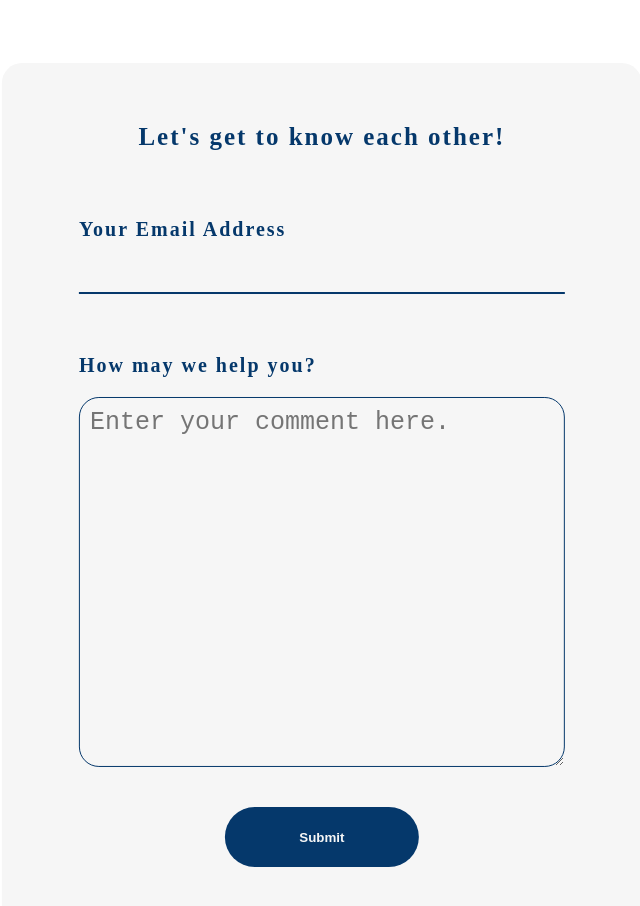
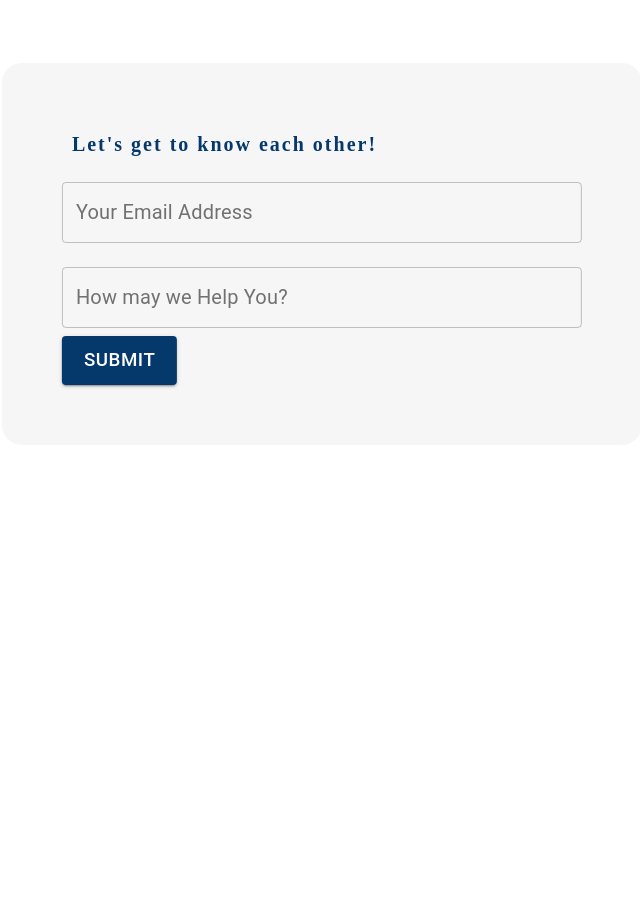
Before and after one commit to Blaine137/unanimity, a React (Create React App) app: page /contact in a window 1280 px wide. Shown: the part 222-1128 px from the top of the page, without its empty margins (318-958 px from the left). After the commit the page ends 800 px from the top, so only its background shows below. Built offline with nearby package versions, Linux system fonts and the light colour scheme.

Commit message:
added Material UI form components #160

```diff
--- a/src/components/ContactForm/ContactForm.js
+++ b/src/components/ContactForm/ContactForm.js
@@ -3,6 +3,7 @@ import styles from './ContactForm.module.scss';
 import NavigationRouterLinks from '../NavigationRouterLinks/NavigationRouterLinks.js';
 import { motion } from 'framer-motion';
 import emailjs from 'emailjs-com';
+import { FormControl, InputLabel, TextField, OutlinedInput, Button } from '@material-ui/core';
 
 /*
 User form that takes in contact information, notifies the user, and sends the email.
@@ -34,14 +35,23 @@ let ContactForm = props => {
                 <NavigationRouterLinks />
                 <img src="../../../unanimity-large-logo.svg" alt="Unanimity Messenger Logo. Harmony through words."/>
                 <form className={ styles.form } onSubmit={ sendEmail }>
-                    <fieldset>
-                        <legend>Let's get to know each other!</legend>
-                        <label htmlFor="Email" >Your Email Address</label>
-                        <input aria-label="Email Text input" type="Email" id="Email" name="Email" className={ styles.input } required />
-                        <label htmlFor="Comments">How may we help you?</label>
-                        <textarea aria-label="Enter your comment here for unanimity contact form." id="Comment" name="Comment" rows="12" placeholder="Enter your comment here." required></textarea>
-                        <input aria-label="Submit contact form to Unanimity" type="submit" value="Submit" className={ styles.submit } />
-                    </fieldset>
+                    <legend>Let's get to know each other!</legend>
+                    <FormControl fullWidth={true} variant="outlined" margin="normal">
+                        <InputLabel htmlFor="Email">Your Email Address</InputLabel>
+                        <OutlinedInput id="Email" inputProps={{ 'aria-label': 'Enter you email to be contacted at.', 'type': 'Email', 'name': 'Email', 'required': 'true'}} label="Your Email Address" />
+                    </FormControl>
+                    <FormControl fullWidth={true} margin="normal">
+                        <TextField aria-label="Enter your comment here for unanimity contact form." id="outlined-basic" label="How may we Help You?" variant="outlined" id="Comment" name="Comment" multiline />
+                    </FormControl>
+                    <Button
+						type="submit"
+						aria-label="Button that takes you to login page for Unanimity instant messenger."
+						variant="contained"
+						color="primary"
+                        size="large"
+					>
+						Submit
+					</Button>
                 </form>
             </motion.div>
         </main>
--- a/src/components/ContactForm/ContactForm.module.scss
+++ b/src/components/ContactForm/ContactForm.module.scss
@@ -13,63 +13,7 @@
     border-radius: 1rem;
 }
 legend {
-    padding-bottom: 3rem;
-    font-size: 1.25rem;
-    text-align: center;
-    width: 100%;
-}
-.input {
-    font-size: 1.25rem;
-    background-color: var(--light-accent-bg);
-    display: block;
-    width: 100%;
-    color: var(--dark-action);
-    border: none;
-    border-bottom: 2px solid var(--dark-action);
-    margin-bottom: 3rem;
-    transition: all .1s ease-in-out;
-    &:focus {
-        outline: none;
-        border: 1px solid var(--dark-action);
-        border-bottom: 2px solid var(--dark-action);
-        transform: scale(1.1);
-    }
-}
-label {
-    display: block;
-    margin-bottom: 1rem;;
-}
-textarea {
-    display: block;
-    margin: 0 auto;
     padding: .5rem;
-    border-color: var(--dark-action);
-    background-color: var(--light-accent-bg);
-    color: var(--dark-action);
-    border-radius: 1rem;
-    width: 100%;
-    font-size: 1.25rem;
-    transition: all .1s ease-in-out;
-    &:focus { transform: scale(1.1); }
-}
-.submit {
-    display: block;
-    background-color: var(--dark-action);
-    color:var(--light-accent-bg);
-    border: none;
-    height: 3rem;
-    width: 50%;
-    min-width: 3.5rem;
-    border-radius: 3rem;
-    font-weight: 700;
-    // margin-bottom: 2rem;
-    margin: 0 auto;
-    margin-top: 2rem;
-    &:focus, &:hover {
-        color: var(--dark-action);
-        background-color: var(--positive-action);
-        transition: all .5s;
-    }
 }
 img {
     max-height: 10vh;
@@ -79,15 +23,6 @@ img {
 /* phablet and up */
 @media only screen and (min-width: 600px) {
     .form { padding: 3rem; }
-    .register {
-        left: 0;
-        width: 40%;
-        float: right;
-    }
-    .submit {
-        width: 40%;
-        left: 0;
-    }
 }
 /*tablets and larger*/
 @media only screen and (min-width: 700px) {
```
